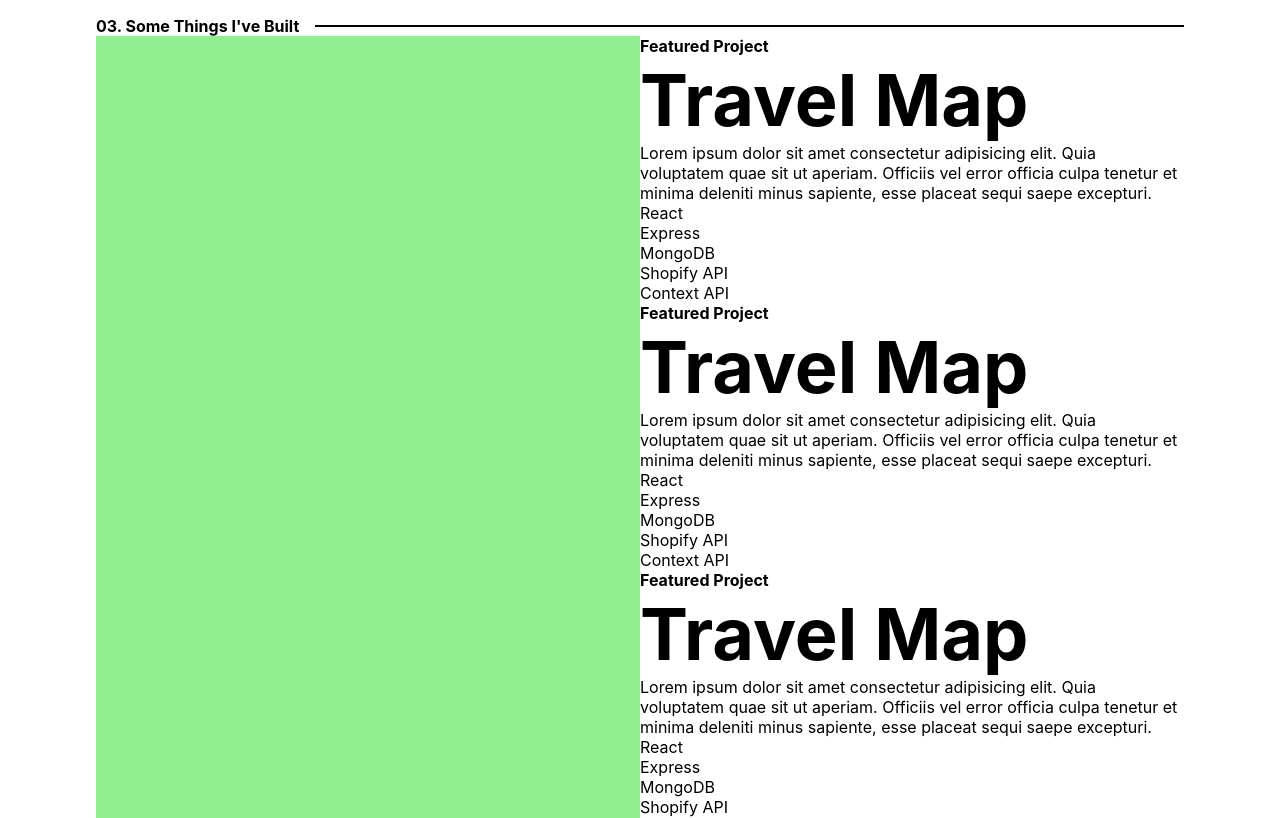
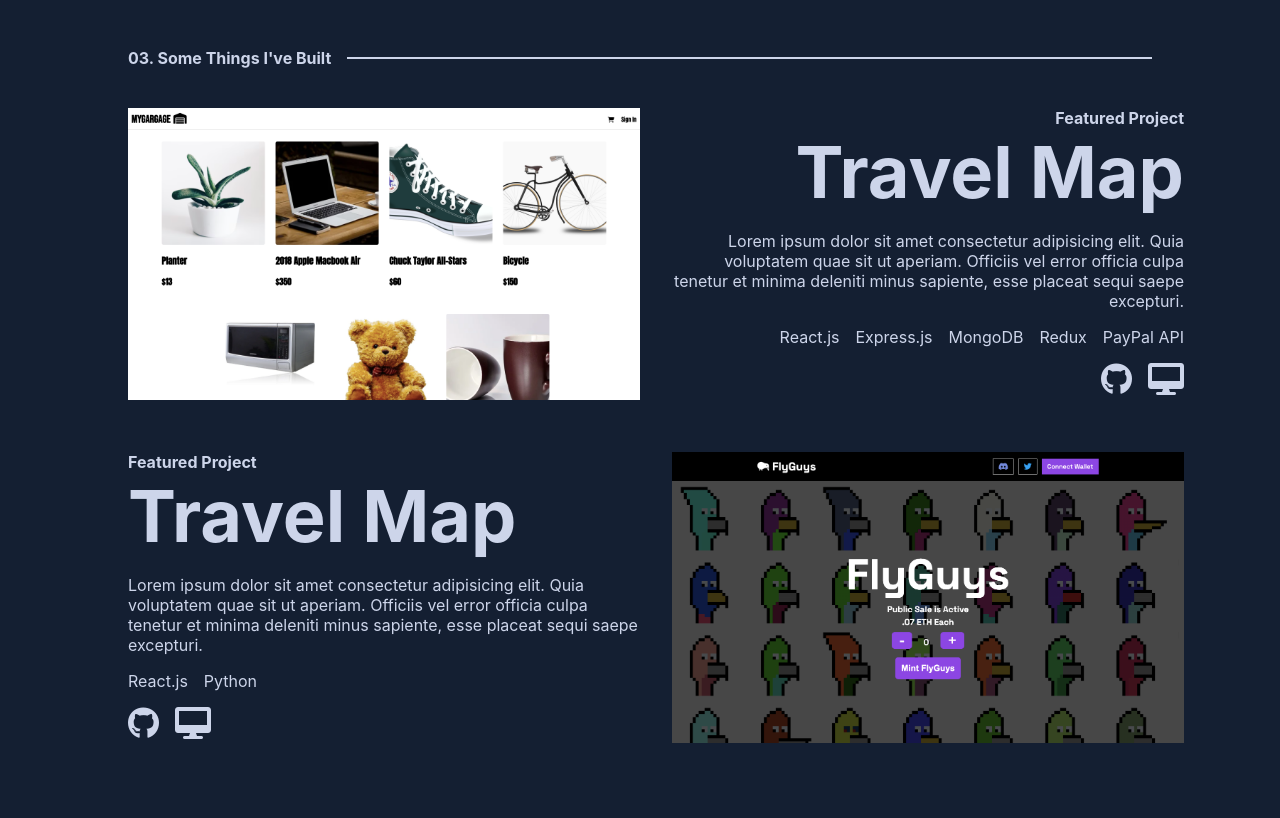
Before and after one commit to tuttongchan/final-portfolio, a React (Create React App) app in the folder client/: page / in a window 1280 px wide. Shown: the part 880-1698 px from the top of the page. Built offline with nearby package versions, Linux system fonts and the light colour scheme.

Commit message:
project section styles

```diff
--- a/client/src/components/contact/Contact.js
+++ b/client/src/components/contact/Contact.js
@@ -4,7 +4,9 @@ import './contact.css';
 const Contact = () => {
   return (
     <div className="contact-container">
-      <div className="contact-heading-container">
+      .footer
+
+      {/* <div className="contact-heading-container">
         <h6 className="contact-heading">04. What's Next?</h6>
         <h4>Get In Touch!</h4>
       </div>
@@ -43,7 +45,7 @@ const Contact = () => {
           <div className="line"></div>
           <span>Copyright ©2021 Tut Tongchantra</span>
         </div>
-      </div>
+      </div> */}
     </div>
   );
 };
--- a/client/src/components/header/header.css
+++ b/client/src/components/header/header.css
@@ -90,13 +90,9 @@ i {
 
 
 .scroll-down-container {
-  display: flex;
-  align-items: center;
-  flex-direction: column;
-  text-align: center;
   position: absolute;
-  left: 85%;
-  bottom: 8%;
+  left: 50%;
+  bottom: 4%;
 }
 
 .scroll-down-container a {
--- a/client/src/components/projects/Projects.js
+++ b/client/src/components/projects/Projects.js
@@ -1,5 +1,7 @@
 import React from 'react';
 import './projects.css';
+import Project1 from '../../images/project-1.png';
+import Project2 from '../../images/project-2.png';
 
 const Projects = () => {
   return (
@@ -9,6 +11,59 @@ const Projects = () => {
         <div className="line"></div>
       </div>
       <div className="projects-content-container">
+        <div className="projects-picture">
+          <img src={Project1} alt="Project 1" />
+        </div>
+        <div className="projects-desc">
+          <h6 className="project-title-1">Featured Project</h6>
+          <h2 className="project-title-2">Travel Map</h2>
+          <p className="project-paragraph-1">
+            Lorem ipsum dolor sit amet consectetur adipisicing elit. Quia
+            voluptatem quae sit ut aperiam. Officiis vel error officia culpa
+            tenetur et minima deleniti minus sapiente, esse placeat sequi saepe
+            excepturi.
+          </p>
+          <div className="projects-list-1">
+            <ul>
+              <li>React.js</li>
+              <li>Express.js</li>
+              <li>MongoDB</li>
+              <li>Redux</li>
+              <li>PayPal API</li>
+            </ul>
+          </div>
+          <div className="project-icons-container">
+            <i className="fab fa-github"></i>
+            <i className="fas fa-desktop ml-1"></i>
+          </div>
+        </div>
+      </div>
+      <div className="projects-content-container">
+        <div className="projects-desc">
+          <h6 className="project-title-3">Featured Project</h6>
+          <h2 className="project-title-4">Travel Map</h2>
+          <p className="project-paragraph-2">
+            Lorem ipsum dolor sit amet consectetur adipisicing elit. Quia
+            voluptatem quae sit ut aperiam. Officiis vel error officia culpa
+            tenetur et minima deleniti minus sapiente, esse placeat sequi saepe
+            excepturi.
+          </p>
+          <div className="projects-list-2">
+            <ul>
+              <li>React.js</li>
+              <li>Python</li>
+            </ul>
+          </div>
+          <div>
+            <i className="fab fa-github mr-1"></i>
+            <i className="fas fa-desktop"></i>
+          </div>
+        </div>
+        <div className="projects-picture">
+          <img src={Project2} alt="Project 2" />
+        </div>
+      </div>
+      {/* <div className="projects-content-container">
         <div className="projects-picture"></div>
         <div className="projects-desc">
           <h6>Featured Project</h6>
@@ -20,54 +75,14 @@ const Projects = () => {
             excepturi.
           </p>
           <ul>
-            <li>React</li>
-            <li>Express</li>
+            <li>React.js</li>
+            <li>Express.js</li>
             <li>MongoDB</li>
-            <li>Shopify API</li>
-            <li>Context API</li>
+            <li>Redux</li>
+            <li>Socket.io</li>
           </ul>
         </div>
-      </div>
-      <div className="projects-content-container">
-        <div className="projects-picture"></div>
-        <div className="projects-desc">
-          <h6>Featured Project</h6>
-          <h2>Travel Map</h2>
-          <p>
-            Lorem ipsum dolor sit amet consectetur adipisicing elit. Quia
-            voluptatem quae sit ut aperiam. Officiis vel error officia culpa
-            tenetur et minima deleniti minus sapiente, esse placeat sequi saepe
-            excepturi.
-          </p>
-          <ul>
-            <li>React</li>
-            <li>Express</li>
-            <li>MongoDB</li>
-            <li>Shopify API</li>
-            <li>Context API</li>
-          </ul>
-        </div>
-      </div>
-      <div className="projects-content-container">
-        <div className="projects-picture"></div>
-        <div className="projects-desc">
-          <h6>Featured Project</h6>
-          <h2>Travel Map</h2>
-          <p>
-            Lorem ipsum dolor sit amet consectetur adipisicing elit. Quia
-            voluptatem quae sit ut aperiam. Officiis vel error officia culpa
-            tenetur et minima deleniti minus sapiente, esse placeat sequi saepe
-            excepturi.
-          </p>
-          <ul>
-            <li>React</li>
-            <li>Express</li>
-            <li>MongoDB</li>
-            <li>Shopify API</li>
-            <li>Context API</li>
-          </ul>
-        </div>
-      </div>
+      </div> */}
     </div>
   );
 };
--- a/client/src/components/projects/projects.css
+++ b/client/src/components/projects/projects.css
@@ -1,10 +1,27 @@
+/* --- Margins --- */
+.mr-1 {
+  margin-right: 1rem;
+}
+
+.ml-1 {
+  margin-left: 1rem;
+}
+/* --------------- */
+
 .projects-container {
-  padding: 6rem;
+  padding: 8rem;
+  background-color: rgb(20, 31, 50);
 }
+
+/* background-color: rgb(20, 31, 50); */
+/* color: rgb(93, 231, 180); */
+/* color: rgb(205, 213, 234); */
 
 .projects-heading-container {
   display: flex;
   align-items: center;
+  margin-bottom: 2.5rem;
+  color: rgb(205, 213, 234);
 }
 
 .projects-heading {
@@ -15,12 +32,62 @@
 .projects-content-container {
   display: grid;
   grid-template-columns: 50% 50%;
+  /* grid-gap: 1rem; */
+  grid-gap: 2rem;
+  margin-bottom: 3rem;
 }
 
-.projects-picture {
+/* .projects-picture {
   background-color: lightgreen;
+} */
+
+.projects-picture img {
+  width: 100%;
+}
+
+.projects-desc ul {
+  display: flex;
+  flex-wrap: wrap;
 }
 
 .projects-desc ul li {
   list-style: none;
+  margin-right: 1rem;
+  color: rgb(205, 213, 234);
 }
+
+.projects-desc ul li:last-child {
+  margin-right: 0;
+}
+
+.project-icons-container {
+  text-align: end;
+}
+
+.projects-list-1 {
+  display: flex;
+  justify-content: flex-end;
+}
+
+/* --- Headings & Paragraphs --- */
+.project-title-1,
+.project-title-2,
+.project-paragraph-1 {
+  text-align: end;
+  color: rgb(205, 213, 234);
+}
+
+.project-title-3,
+.project-title-4,
+.project-paragraph-2 {
+  color: rgb(205, 213, 234);
+}
+
+.project-title-2,
+.project-paragraph-1,
+.projects-list-1,
+.project-title-4,
+.project-paragraph-2,
+.projects-list-2 {
+  margin-bottom: 1rem;
+}
--- a/client/src/index.css
+++ b/client/src/index.css
@@ -20,5 +20,6 @@ code {
 .line {
   height: .1rem;
   width: 100%;
-  background-color: black;
+  background-color: rgb(205, 213, 234);
+  /* background-color: black; */
 }
```
Also changed, not shown: client/src/images/project-1.png (added), client/src/images/project-2.png (added).
